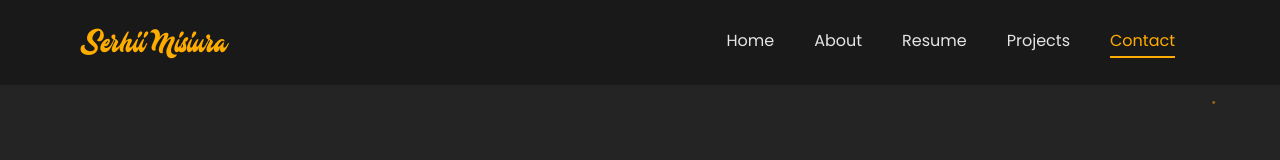
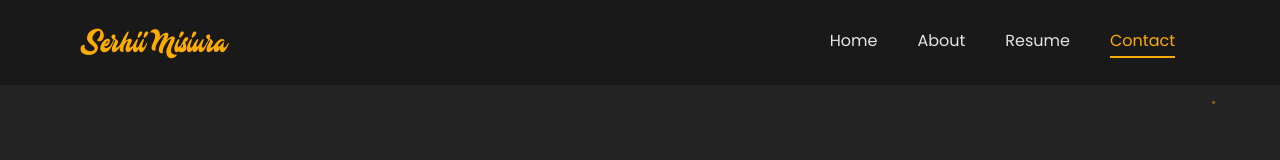
Before and after one commit to craig-nelson-dev/node-vercel-deploy, a website: page public/index.html in a window 1280 px wide. Shown: the top 160 px of the page. Drawn offline with Linux system fonts and the light colour scheme; files whose address does not match are found by name.

Commit message:
projects removed

```diff
--- a/public/index.html
+++ b/public/index.html
@@ -39,7 +39,7 @@
 					<li class="nav-item"><a href="#home-section" class="nav-link"><span>Home</span></a></li>
 					<li class="nav-item"><a href="#about-section" class="nav-link"><span>About</span></a></li>
 					<li class="nav-item"><a href="#resume-section" class="nav-link"><span>Resume</span></a></li>
-					<li class="nav-item"><a href="#project-section" class="nav-link"><span>Projects</span></a></li>
+					<!-- <li class="nav-item"><a href="#project-section" class="nav-link"><span>Projects</span></a></li> -->
 					<li class="nav-item"><a href="#contact-section" class="nav-link"><span>Contact</span></a></li>
 				</ul>
 			</div>
```
